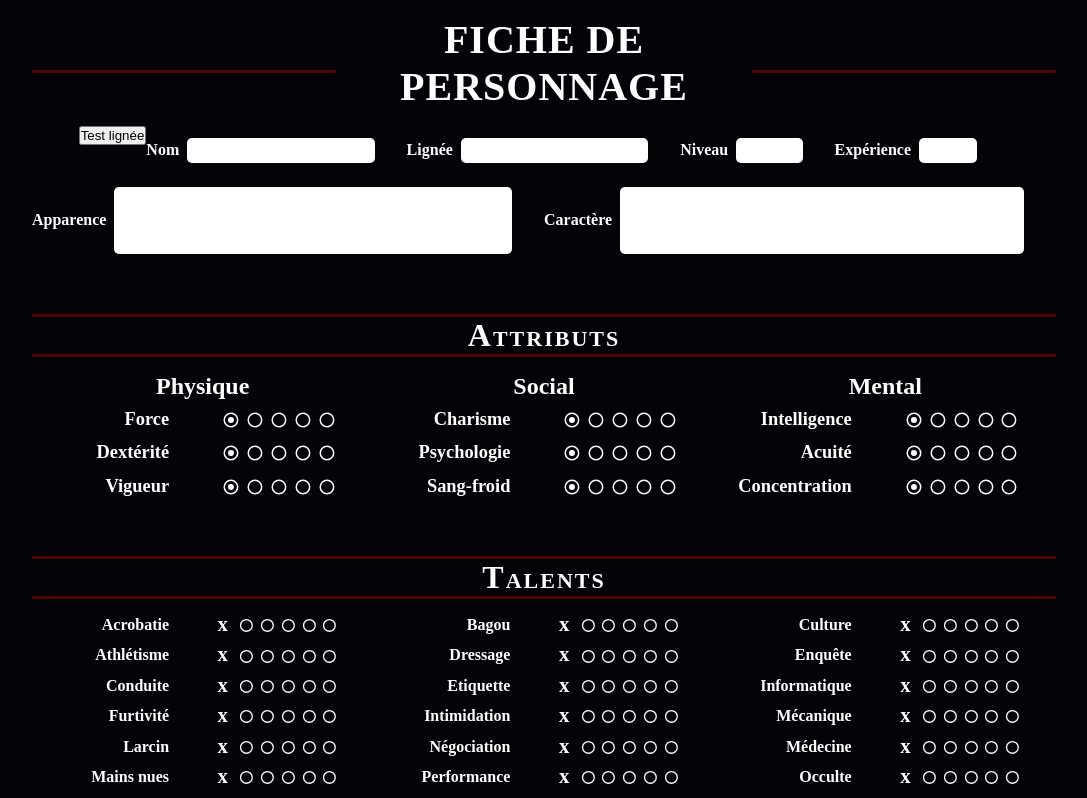
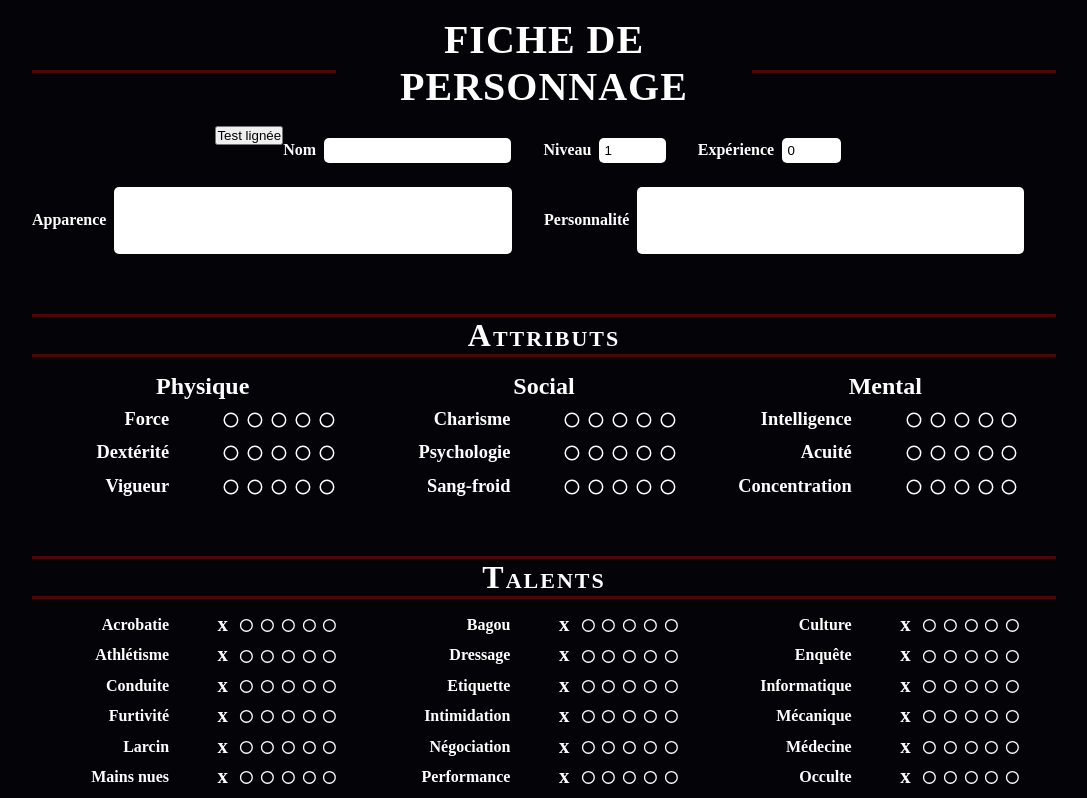
Before and after one commit to IrealCreation/vtm, a Next.js app: page /example in a window 1280 px wide. Shown: the top 798 px of the page, without its empty margins (96-1183 px from the left). Built offline with nearby package versions, Linux system fonts and the light colour scheme.

Commit message:
Linking redux with our field components

```diff
--- a/components/charactersheet.tsx
+++ b/components/charactersheet.tsx
@@ -8,8 +8,8 @@ import { useSelector, useDispatch } from 'react-redux'
 import { attributs, attributsPhysique, attributsSocial, attributsMental } from "@/data/attributs"
 import { talents, talentsPhysique, talentsSocial, talentsMental } from "@/data/talents"
 import { Character } from "@/interfaces/character"
-import { StoreRootState, StoreAppDispatch } from "@/redux/store"
-import { setLignee } from "@/redux/store"
+import { StoreRootState, StoreAppDispatch, setNiveau } from "@/redux/store"
+import { setLignee, setNom, setExperience, setApparence, setPersonnalite, setTalent, setAttribut } from "@/redux/store"
 
 export default function CharacterSheet() {
     const character = useSelector((state: StoreRootState) => state.characterSlice.character)
@@ -21,6 +21,28 @@ export default function CharacterSheet() {
         experience: "Gain de niveau tous les 10 points d'expérience"
     };
 
+    const updateNom = (value: string) => {
+        dispatch(setNom(value));
+    }
+    const updateNiveau = (value: number) => {
+        dispatch(setNiveau(value));
+    }
+    const updateExperience = (value: number) => {
+        dispatch(setExperience(value));
+    }
+    const updateApparence = (value: string) => {
+        dispatch(setApparence(value));
+    }
+    const updatePersonnalite = (value: string) => {
+        dispatch(setPersonnalite(value));
+    }
+    const updateTalent = (name: string, value: number) => {
+        dispatch(setTalent({name: name, value: value}));
+    }
+    const updateAttribut = (name: string, value: number) => {
+        dispatch(setAttribut({name: name, value: value}));
+    }
+
     /* Preparing the JSX for Attributs */
     const jsxAttrPhysique: Array<JSX.Element> = [];
     const jsxAttrSocial: Array<JSX.Element> = [];
@@ -30,7 +52,7 @@ export default function CharacterSheet() {
         jsxAttrPhysique.push(
             <div className="radio-group" key={name}>
                 <span className="radio-label" data-tooltip-id="tooltip" data-tooltip-content={attribut.description}>{attribut.nom}</span>
-                <RadioField max={5} tooltip={attribut.niveaux} />
+                <RadioField max={5} tooltip={attribut.niveaux} value={character.attributs[attribut.nom].niveau} onUpdate={updateTalent} updateParameter={attribut.nom} />
             </div>
         );
     }
@@ -38,7 +60,7 @@ export default function CharacterSheet() {
         jsxAttrSocial.push(
             <div className="radio-group" key={name}>
                 <span className="radio-label" data-tooltip-id="tooltip" data-tooltip-content={attribut.description}>{attribut.nom}</span>
-                <RadioField max={5} tooltip={attribut.niveaux} />
+                <RadioField max={5} tooltip={attribut.niveaux} value={character.attributs[attribut.nom].niveau} onUpdate={updateTalent} updateParameter={attribut.nom} />
             </div>
         );
     }
@@ -46,7 +68,7 @@ export default function CharacterSheet() {
         jsxAttrMental.push(
             <div className="radio-group" key={name}>
                 <span className="radio-label" data-tooltip-id="tooltip" data-tooltip-content={attribut.description}>{attribut.nom}</span>
-                <RadioField max={5} tooltip={attribut.niveaux} />
+                <RadioField max={5} tooltip={attribut.niveaux} value={character.attributs[attribut.nom].niveau} onUpdate={updateTalent} updateParameter={attribut.nom} />
             </div>
         );
     }
@@ -60,7 +82,7 @@ export default function CharacterSheet() {
         jsxTalentPhysique.push(
             <div className="radio-group" key={name}>
                 <span className="radio-label" data-tooltip-id="tooltip" data-tooltip-content={talent.description}>{talent.nom}</span>
-                <RadioField min={0} max={5} tooltip={talent.niveaux} />
+                <RadioField min={0} max={5} tooltip={talent.niveaux} value={character.talents[talent.nom].niveau} onUpdate={updateTalent} updateParameter={talent.nom} />
             </div>
         );
     }
@@ -68,7 +90,7 @@ export default function CharacterSheet() {
         jsxTalentSocial.push(
             <div className="radio-group" key={name}>
                 <span className="radio-label" data-tooltip-id="tooltip" data-tooltip-content={talent.description}>{talent.nom}</span>
-                <RadioField min={0} max={5} tooltip={talent.niveaux} />
+                <RadioField min={0} max={5} tooltip={talent.niveaux} value={character.talents[talent.nom].niveau} onUpdate={updateTalent} updateParameter={talent.nom} />
             </div>
         );
     }
@@ -76,7 +98,7 @@ export default function CharacterSheet() {
         jsxTalentMental.push(
             <div className="radio-group" key={name}>
                 <span className="radio-label" data-tooltip-id="tooltip" data-tooltip-content={talent.description}>{talent.nom}</span>
-                <RadioField min={0} max={5} tooltip={talent.niveaux} />
+                <RadioField min={0} max={5} tooltip={talent.niveaux} value={character.talents[talent.nom].niveau} onUpdate={updateTalent} updateParameter={talent.nom} />
             </div>
         );
     }
@@ -91,13 +113,14 @@ export default function CharacterSheet() {
 
             <button onClick={() => dispatch(setLignee("Ventrue"))}>Test lignée</button>
 
-            <TextField label="Nom" />
-            <TextField label="Lignée" />
-            <NumberField label="Niveau" min={0} max={999} />
-            <NumberField label="Expérience" min={0} max={10} tooltip={tooltips.experience} />
+            <TextField label="Nom" value={character.nom} onUpdate={updateNom} />
+            {/* <TextField label="Lignée" /> */}
+            <NumberField label="Niveau" min={0} max={999} value={character.niveau} onUpdate={updateNiveau} />
+            <NumberField label="Expérience" min={0} max={10} value={character.experience} tooltip={tooltips.experience} onUpdate={updateExperience} />
+
             <div className="flex">
-                <TextAreaField label="Apparence" />
-                <TextAreaField label="Caractère" />
+                <TextAreaField label="Apparence" value={character.apparence} onUpdate={updateApparence} />
+                <TextAreaField label="Personnalité" value={character.personnalite} onUpdate={updatePersonnalite} />
             </div>
 
             <h2>Attributs</h2>
--- a/components/fields/numberfield.tsx
+++ b/components/fields/numberfield.tsx
@@ -1,15 +1,22 @@
 import { useEffect, useState } from 'react'
 
-export default function NumberField(props: {label: string, tooltip?:string, min: number, max: number}) {
+export default function NumberField(
+    props: { label: string, tooltip?:string, min: number, max: number, value: number, onUpdate: (value: number) => void }
+) {
 
     // Create a UUID for label
     const [uuid, setUuid] = useState('')
     useEffect(() => setUuid(crypto.randomUUID()), []);
 
+    function handleChange(event: React.ChangeEvent<HTMLInputElement>) {
+        let value: number = +event.target.value;
+        props.onUpdate(value);
+    }
+
     return (
         <span className='number-field field' data-tooltip-id="tooltip" data-tooltip-content={props.tooltip}>
             <label htmlFor={uuid}> {props.label} </label>
-            <input type="number" id={uuid} min={props.min} max={props.max} />
+            <input type="number" id={uuid} defaultValue={props.value} min={props.min} max={props.max} onChange={handleChange} />
         </span>
     )
 }
--- a/components/fields/radiofield.tsx
+++ b/components/fields/radiofield.tsx
@@ -1,10 +1,11 @@
 import { useEffect, useState } from "react";
 import { BsRecord as RadioEmpty, BsRecord2 as RadioFill } from "react-icons/bs";
 
-export default function RadioField(props: {min?: number, max: number, tooltip?: Array<string>}) {
+export default function RadioField(props: {
+    min?: number, max: number, tooltip?: Array<string>, value:number, onUpdate: (name: string, value: number) => void, updateParameter: string
+}) {
 
     const min = (props.min != null ? props.min : 1);
-    const [value, setValue] = useState<number>(min);
     let radios: Array<JSX.Element> = [];
 
     if(min == 0) {
@@ -15,16 +16,16 @@ export default function RadioField(props: {min?: number, max: number, tooltip?:
 
         let add: JSX.Element;
 
-        if(index < value) {
-            add = <RadioFill key={index} onClick={() => radioPress(index + 1)} />;
+        if(index < props.value) {
+            add = <RadioFill key={index + 1} onClick={() => radioPress(index + 1)} />;
             if(props.tooltip != null && props.tooltip[index] != null) {
-                add = <RadioFill key={index} onClick={() => radioPress(index + 1)} data-tooltip-id="tooltip" data-tooltip-content={props.tooltip[index]}/>
+                add = <RadioFill key={index + 1} onClick={() => radioPress(index + 1)} data-tooltip-id="tooltip" data-tooltip-content={props.tooltip[index]}/>
             }
         }
         else {
-            add = <RadioEmpty key={index} onClick={() => radioPress(index + 1)} />;
+            add = <RadioEmpty key={index + 1} onClick={() => radioPress(index + 1)} />;
             if(props.tooltip != null && props.tooltip[index] != null) {
-                add = <RadioEmpty key={index} onClick={() => radioPress(index + 1)} data-tooltip-id="tooltip" data-tooltip-content={props.tooltip[index]}/>
+                add = <RadioEmpty key={index + 1} onClick={() => radioPress(index + 1)} data-tooltip-id="tooltip" data-tooltip-content={props.tooltip[index]}/>
             }
         }
 
@@ -33,7 +34,7 @@ export default function RadioField(props: {min?: number, max: number, tooltip?:
 
     function radioPress(newValue:number) {
         // console.log(newValue);
-        setValue(newValue);
+        props.onUpdate(props.updateParameter, newValue);
     }
 
     return(
--- a/components/fields/textareafield.tsx
+++ b/components/fields/textareafield.tsx
@@ -1,15 +1,20 @@
 import { useEffect, useState } from 'react'
 
-export default function TextAreaField(props: {label: string}) {
+export default function TextAreaField(props: {label: string, value?: string, onUpdate: (value: string) => void}) {
 
     // Create a UUID for label
     const [uuid, setUuid] = useState('')
     useEffect(() => setUuid(crypto.randomUUID()), [])
 
+    function handleChange(event: React.ChangeEvent<HTMLTextAreaElement>) {
+        console.log(event.target.value);
+        props.onUpdate(event.target.value);
+    }
+
     return (
         <div className='textarea-field field'>
             <label htmlFor={uuid}> {props.label} </label>
-            <textarea id={uuid}></textarea>
+            <textarea id={uuid} defaultValue={props.value} onChange={handleChange}></textarea>
         </div>
     )
 }
--- a/components/fields/textfield.tsx
+++ b/components/fields/textfield.tsx
@@ -1,15 +1,20 @@
 import { useEffect, useState } from 'react'
+import { useSelector, useDispatch } from 'react-redux'
 
-export default function TextField(props: {label: string}) {
+export default function TextField(props: {label: string, value: string, onUpdate: (value: string) => void}) {
 
     // Create a UUID for label
     const [uuid, setUuid] = useState('');
     useEffect(() => setUuid(crypto.randomUUID()), []);
 
+    function handleChange(event: React.ChangeEvent<HTMLInputElement>) {
+        props.onUpdate(event.target.value);
+    }
+
     return (
         <span className='text-field field'>
             <label htmlFor={uuid}> {props.label} </label>
-            <input type="text" id={uuid} />
+            <input type="text" id={uuid} defaultValue={props.value} onChange={handleChange} />
         </span>
     )
 }
--- a/interfaces/character.ts
+++ b/interfaces/character.ts
@@ -7,6 +7,8 @@ export interface Character {
     nom: string;
     niveau: number;
     experience: number;
+    apparence?: string;
+    personnalite?: string;
     lignee?: Lignee;
     attributs: CharacterAttributListe;
     talents: CharacterTalentsListe;
--- a/redux/store.ts
+++ b/redux/store.ts
@@ -15,6 +15,8 @@ function generateCharacter(): Character {
       nom: "",
       niveau: 1,
       experience: 0,
+      apparence: "",
+      personnalite: "",
       disciplines: {},
       attributs: {},
       talents: {}
@@ -60,10 +62,32 @@ export const characterSlice = createSlice({
       state.character = {...state.character, disciplines: disciplineListe};
     },
 
+    setNom: (state, action: {payload: string}) => {
+      state.character = {...state.character, nom: action.payload};
+    },
+    setNiveau: (state, action: {payload: number}) => {
+      state.character = {...state.character, niveau: action.payload};
+    },
+    setExperience: (state, action: {payload: number}) => {
+      state.character = {...state.character, experience: action.payload};
+    },
+    setApparence: (state, action: {payload: string}) => {
+      state.character = {...state.character, apparence: action.payload};
+    },
+    setPersonnalite: (state, action: {payload: string}) => {
+      state.character = {...state.character, personnalite: action.payload};
+    },
+    setTalent: (state, action: {payload: {name: string, value: number}}) => {
+      //state.character = {...state.character, personnalite: action.payload};
+    },
+    setAttribut: (state, action: {payload: {name: string, value: number}}) => {
+      //state.character = {...state.character, personnalite: action.payload};
+    },
+
   },
 })
 
-export const { setLignee } = characterSlice.actions;
+export const { setLignee, setNom, setNiveau, setExperience, setApparence, setPersonnalite, setTalent, setAttribut } = characterSlice.actions;
 
 interface CharacterSliceState {
   character: Character
```
Also changed, not shown: components/fields/selectfield.tsx (added).
